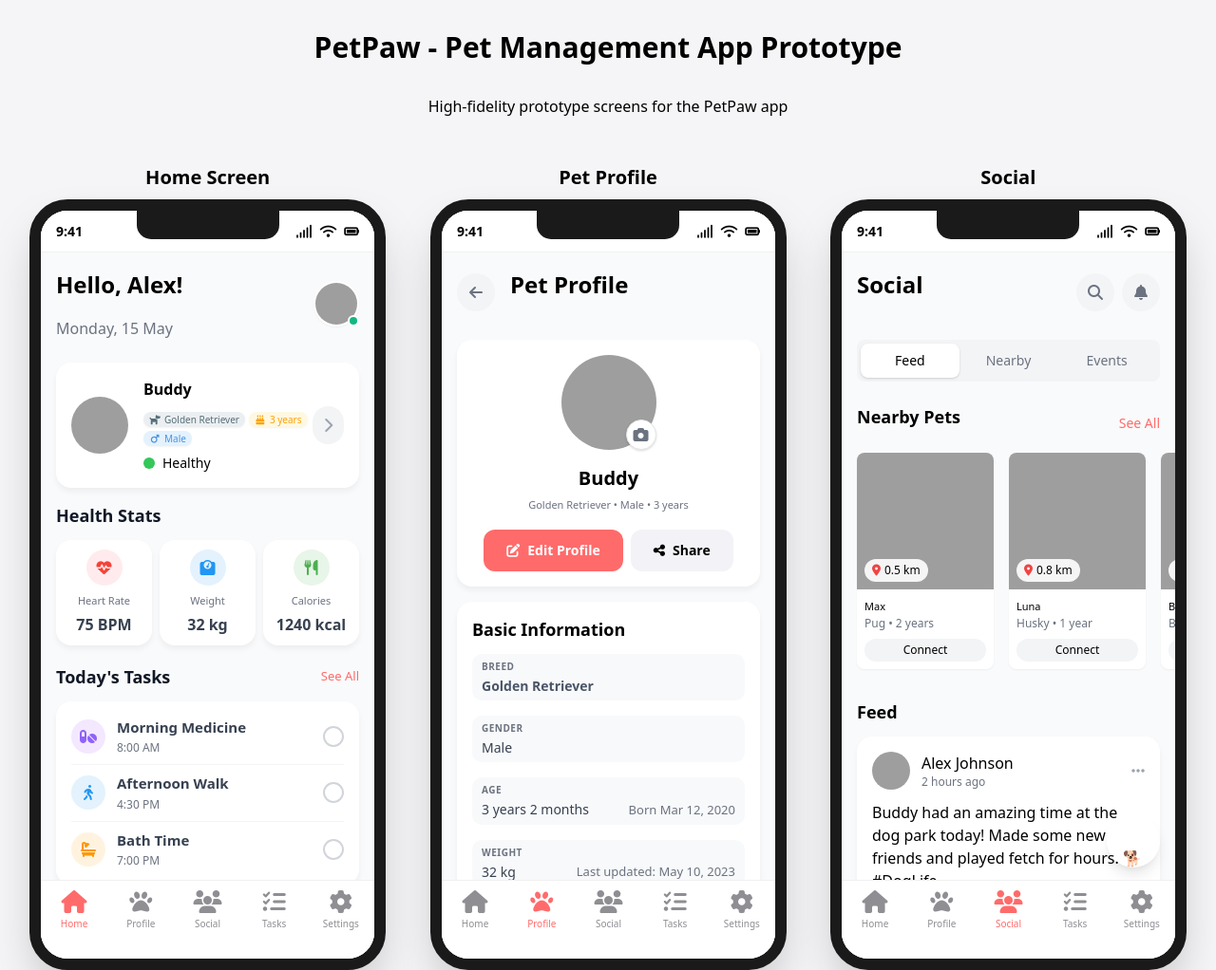
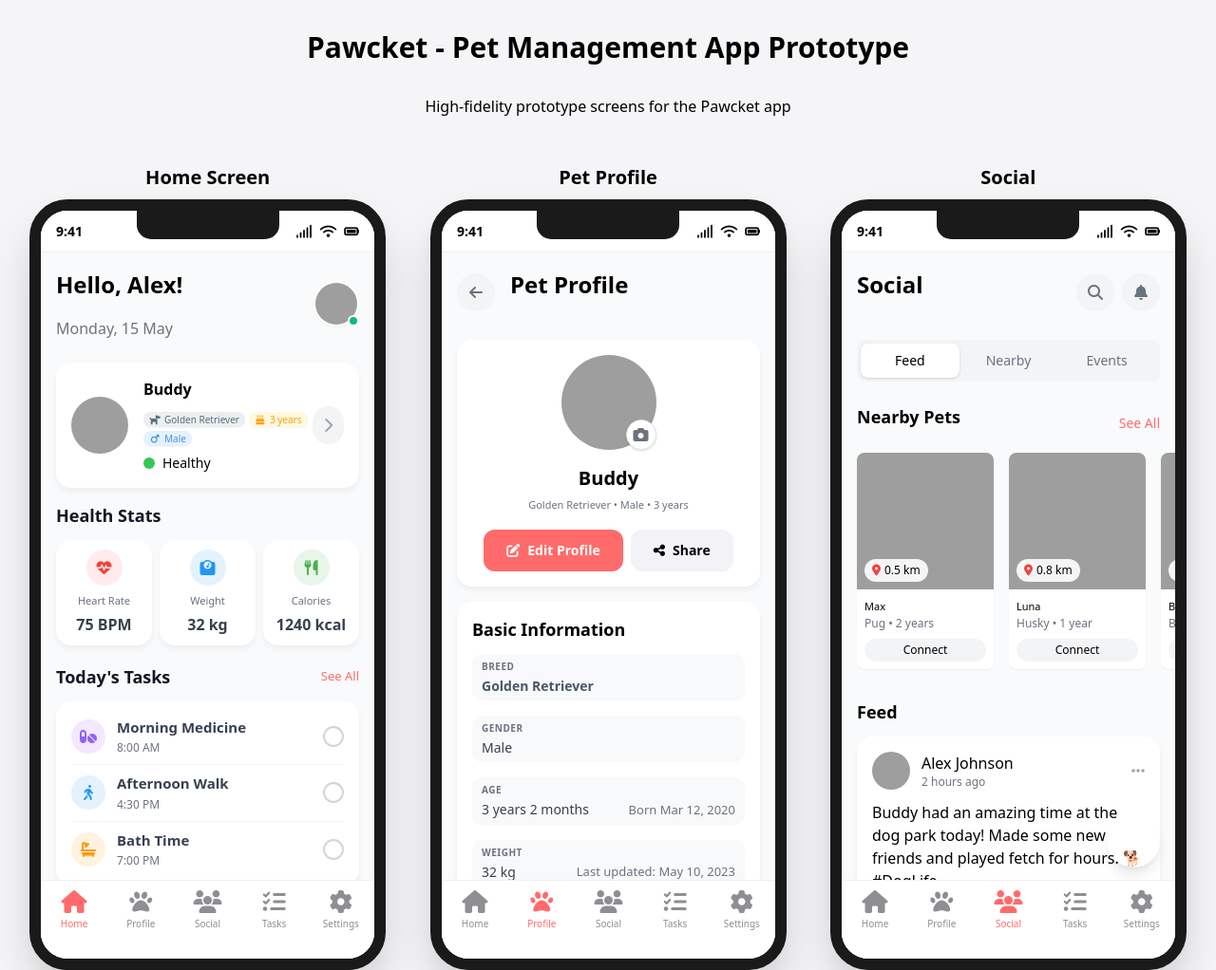
Before and after one commit to Pawcketpets/MVP-demo, a plain HTML site: page index.html in a window 1280 px wide. Shown: the top 1022 px of the page at 95% size. Drawn offline with nearby package versions, Linux system fonts and the light colour scheme.

Commit message:
Update index.html

```diff
--- a/index.html
+++ b/index.html
@@ -3,7 +3,7 @@
 <head>
     <meta charset="UTF-8">
     <meta name="viewport" content="width=device-width, initial-scale=1.0">
-    <title>PetPaw - Pet Management App</title>
+    <title>Pawcket - Pet Management App</title>
     <link href="https://cdn.jsdelivr.net/npm/tailwindcss@2.2.19/dist/tailwind.min.css" rel="stylesheet">
     <link rel="stylesheet" href="https://cdnjs.cloudflare.com/ajax/libs/font-awesome/6.4.0/css/all.min.css">
     <style>
@@ -46,8 +46,8 @@
     </style>
 </head>
 <body class="p-8">
-    <h1 class="text-3xl font-bold mb-8 text-center">PetPaw - Pet Management App Prototype</h1>
-    <p class="text-center mb-8">High-fidelity prototype screens for the PetPaw app</p>
+    <h1 class="text-3xl font-bold mb-8 text-center">Pawcket - Pet Management App Prototype</h1>
+    <p class="text-center mb-8">High-fidelity prototype screens for the Pawcket app</p>
 
     <div class="grid grid-cols-1 md:grid-cols-2 lg:grid-cols-3 gap-12 justify-items-center">
         <!-- Home Screen -->
```
